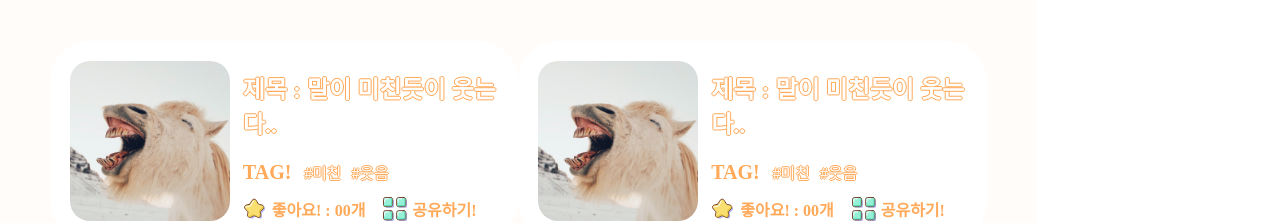
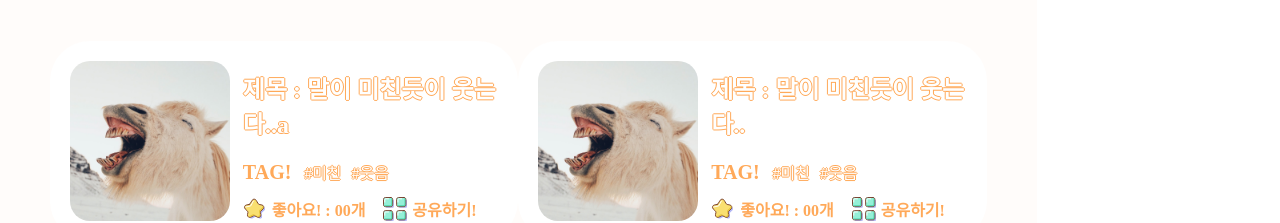
Before and after one commit to KDB6/reactproject, a React (Create React App) app: page / in a window 1280 px wide. Shown: the part 1545-1768 px from the top of the page. Built offline with nearby package versions, Linux system fonts and the light colour scheme; a web font is replaced by a local one.

Commit message:
12 06
12 06

```diff
--- a/src/components/SubList.jsx
+++ b/src/components/SubList.jsx
@@ -10,7 +10,7 @@ const SubList = () => {
                     <img src="img/sub/horse.jpg" alt="리스트 움짤" />
                 </div>
                 <div className="list__desc">
-                    <h2>제목 : 말이 미친듯이 웃는다..</h2>
+                    <h2>제목 : 말이 미친듯이 웃는다..a</h2>
                     <div className="list__tag">
                         <h2>TAG!</h2>
                         <ul>
```
